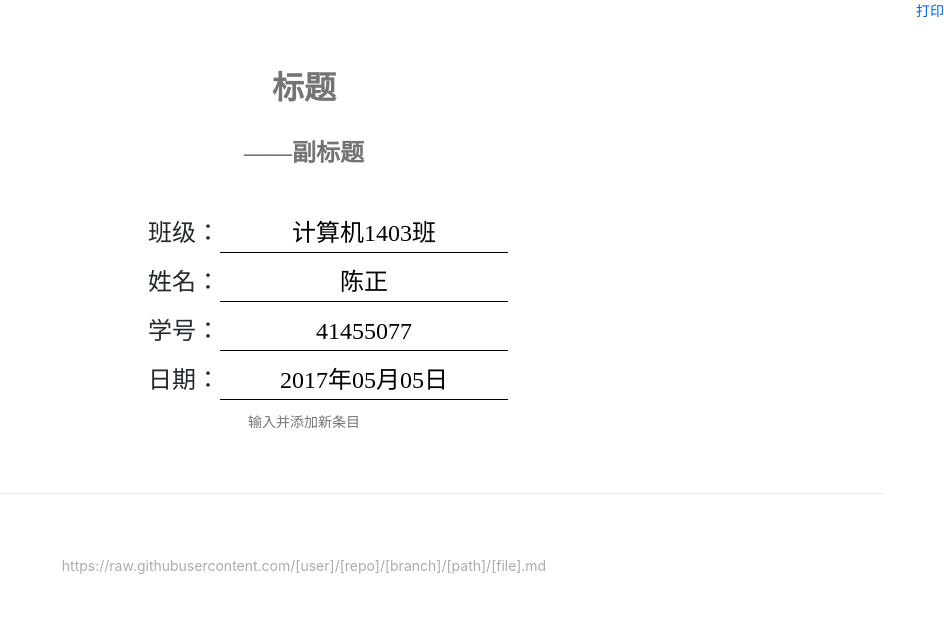
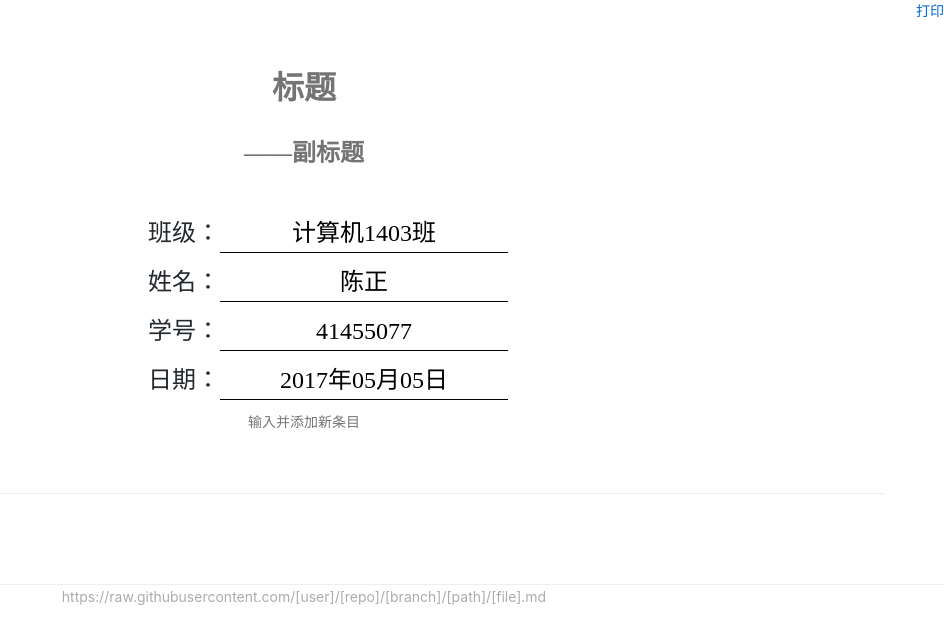
Before and after one commit to zhengxiaoyao0716/my-reports, a plain HTML site: page index.html in a window 1280 px wide. Shown: the whole page, without its empty margins (336-1280 px from the left). Drawn offline with Linux system fonts and the light colour scheme.

Commit message:
修复content提前抓取的问题

```diff
--- a/index.html
+++ b/index.html
@@ -73,6 +73,8 @@
         #content input {
             text-align: center;
             border: none;
+            margin-top: 30px;
+            border-top: 1px solid #eee;
             width: 100%;
             color: #666;
         }
@@ -1003,14 +1005,14 @@
         <input id='contentInput' class="noprint" placeholder="https://raw.githubusercontent.com/[user]/[repo]/[branch]/[path]/[file].md"
             onblur="javascript:this.value && rendMarkdown.call(this);">
         <script>
-            {
+            addEventListener('load', e => {
                 const content = (v => v && v[2])(location.search.substr(1).match('(^|&)content=([^&]*)(&|$)'));
                 if (content) {
                     const i = document.querySelector('#contentInput');
                     i.setAttribute('value', content);
                     i.onblur();
                 }
-            }
+            });
         </script>
     </div>
 
```
